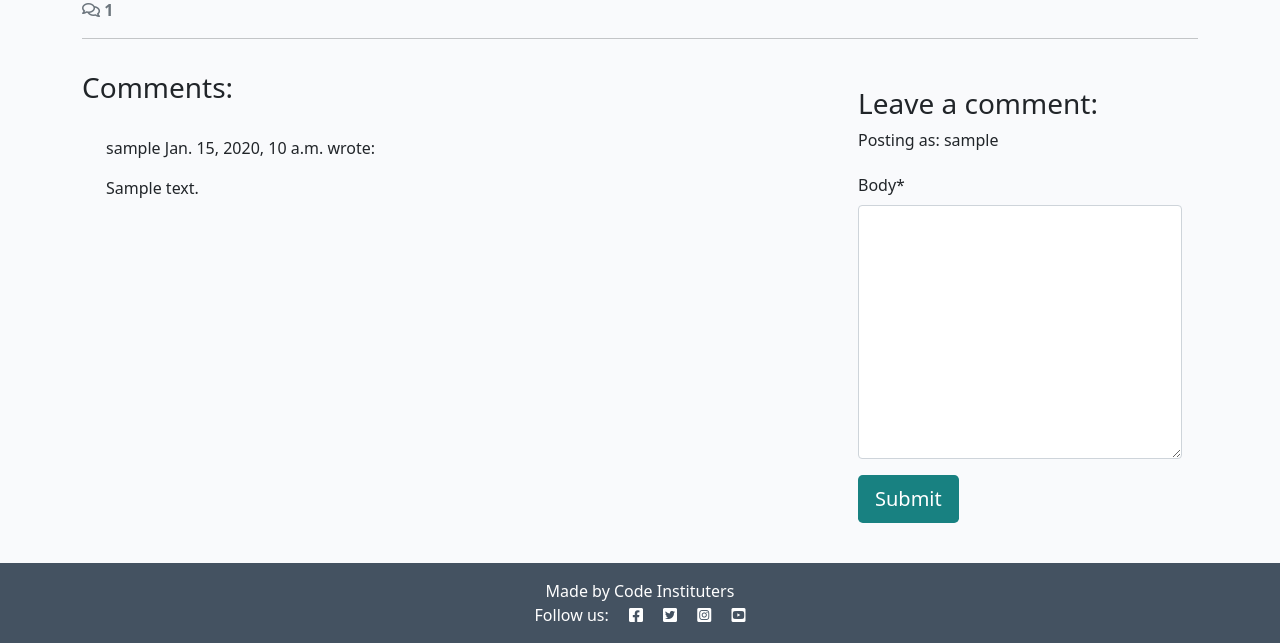
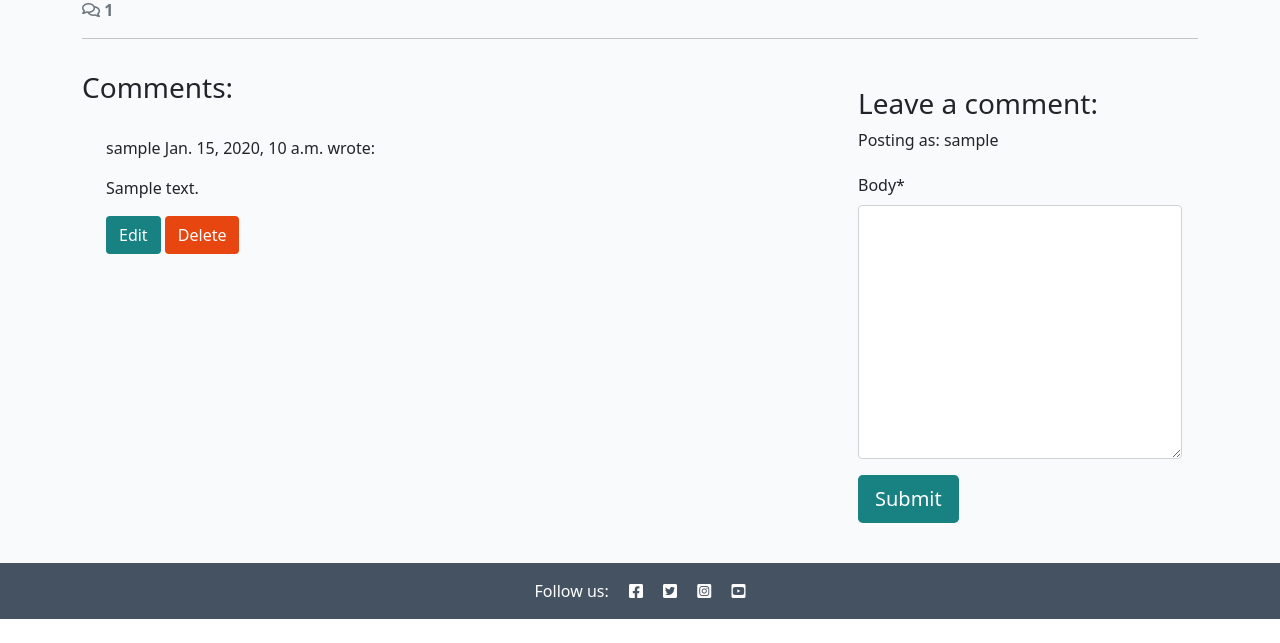
Before and after one commit to Hedgemonkey/django-blog, a Django app: a page that uses templates/base.html in a window 1280 px wide. Shown: the part 494-1137 px from the top of the page. After the commit the page ends 1113 px from the top, so only its background shows below. Run offline with Django 5.2, Linux system fonts and the light colour scheme; a user stored in the database is signed in; tables that the repository leaves empty hold one stand-in row (values such as "Sample post"); some libraries are stand-ins or nearby versions.

Commit message:
Add edit and delete for comments

```diff
--- a/about/templates/about/about.html
+++ b/about/templates/about/about.html
@@ -39,3 +39,7 @@
     </div>
 </div>
 {% endblock content %}
+
+{% block copyright %}
+<p class="m-0 text-center text-white">Made by Hedgemonkey Labs &copy; 2024</p>
+{% endblock %}
--- a/blog/templates/blog/post_detail.html
+++ b/blog/templates/blog/post_detail.html
@@ -66,6 +66,14 @@
                         This comment is awaiting approval
                     </p>
                     {% endif %}
+                    {% if user.is_authenticated and comment.author == user %}
+                    <button class="btn btn-edit" comment_id="{{ comment.id }}">
+                        Edit
+                    </button>
+                    <button class="btn btn-delete" comment_id="{{ comment.id }}">
+                        Delete
+                    </button>
+                    {% endif %}
                 </div>
                 <!-- Our for loop ends here -->
                 {% endfor %}
@@ -89,5 +97,33 @@
         </div>
     </div>
 </div>
+<!-- Delete confirmation modal -->
+<div class="modal fade" id="deleteModal" tabindex="-1"
+  aria-labelledby="deleteModalLabel" aria-hidden="true">
+  <div class="modal-dialog">
+    <div class="modal-content">
+      <div class="modal-header">
+        <h5 class="modal-title"
+          id="deleteModalLabel">Delete comment?</h5>
+        <button type="button" class="btn-close"
+          data-bs-dismiss="modal" aria-label="Close"></button>
+      </div>
+      <div class="modal-body">
+        Are you sure you want to delete your comment?
+        This action cannot be undone.
+      </div>
+      <div class="modal-footer">
+        <button type="button" class="btn btn-secondary"
+          data-bs-dismiss="modal">Close</button>
+        <a id="deleteConfirm" href="#" class="btn
+          btn-danger">Delete</a>
+      </div>
+    </div>
+  </div>
+</div>
 
 {% endblock content %}
+
+{% block extras %}
+<script src="{% static 'js/comments.js' %}"></script>
+{% endblock %}
--- a/blog/urls.py
+++ b/blog/urls.py
@@ -4,4 +4,6 @@ from django.urls import path
 urlpatterns = [
     path('', views.PostList.as_view(), name='home'),
     path('<slug:slug>/', views.post_detail, name='post_detail'),
+    path('<slug:slug>/edit_comment/<int:comment_id>', views.comment_edit, name='comment_edit'),
+    path('<slug:slug>/delete_comment/<int:comment_id>/', views.comment_delete, name='comment_delete'),
 ]
--- a/blog/views.py
+++ b/blog/views.py
@@ -1,7 +1,8 @@
-from django.shortcuts import render, get_object_or_404
+from django.shortcuts import render, get_object_or_404, reverse
 from django.views import generic
 from django.contrib import messages
-from .models import Post
+from django.http import HttpResponseRedirect
+from .models import Post, Comment
 from .forms import CommentForm
 
 # Create your views here.
@@ -48,3 +49,42 @@ def post_detail(request, slug):
             "comment_form": comment_form,
         },
     )
+
+def comment_edit(request, slug, comment_id):
+    """
+    view to edit comments
+    """
+    if request.method == "POST":
+
+        queryset = Post.objects.filter(status=1)
+        post = get_object_or_404(queryset, slug=slug)
+        comment = get_object_or_404(Comment, pk=comment_id)
+        comment_form = CommentForm(data=request.POST, instance=comment)
+
+        if comment_form.is_valid() and comment.author == request.user:
+            comment = comment_form.save(commit=False)
+            comment.post = post
+            comment.approved = False
+            comment.save()
+            messages.add_message(request, messages.SUCCESS, 'Comment Updated!')
+        else:
+            messages.add_message(request, messages.ERROR,
+                                 'Error updating comment!')
+
+    return HttpResponseRedirect(reverse('post_detail', args=[slug]))
+
+def comment_delete(request, slug, comment_id):
+    """
+    view to delete comments
+    """
+    queryset = Post.objects.filter(status=1)
+    post = get_object_or_404(queryset, slug=slug)
+    comment = get_object_or_404(Comment, pk=comment_id)
+
+    if comment.author == request.user:
+        comment.delete()
+        messages.add_message(request, messages.SUCCESS, 'Comment Deleted!')
+    else:
+        messages.add_message(request, messages.ERROR, 'Error deleting comment!')
+
+    return HttpResponseRedirect(reverse('post_detail', args=[slug]))
--- a/codestar/settings.py
+++ b/codestar/settings.py
@@ -32,7 +32,7 @@ SECRET_KEY = os.environ.get('SECRET_KEY')
 # SECURITY WARNING: don't run with debug turned on in production!
 DEBUG = False
 
-ALLOWED_HOSTS = ['.herokuapp.com', 'localhost', '127.0.0.1']
+ALLOWED_HOSTS = ['.herokuapp.com', 'localhost', '127.0.0.1', '146.200.38.49']
 
 CSRF_TRUSTED_ORIGINS = [
     "https://*.codeinstitute-ide.net/",
@@ -165,3 +165,4 @@ STATIC_ROOT = os.path.join(BASE_DIR, 'staticfiles')
 # https://docs.djangoproject.com/en/5.1/ref/settings/#default-auto-field
 
 DEFAULT_AUTO_FIELD = 'django.db.models.BigAutoField'
+#APPEND_SLASH = False
--- /dev/null
+++ b/static/js/comments.js
@@ -0,0 +1,46 @@
+const editButtons = document.getElementsByClassName("btn-edit");
+const commentText = document.getElementById("id_body");
+const commentForm = document.getElementById("commentForm");
+const submitButton = document.getElementById("submitButton");
+
+const deleteModal = new bootstrap.Modal(document.getElementById("deleteModal"));
+const deleteButtons = document.getElementsByClassName("btn-delete");
+const deleteConfirm = document.getElementById("deleteConfirm");
+
+/**
+* Initializes edit functionality for the provided edit buttons.
+*
+* For each button in the `editButtons` collection:
+* - Retrieves the associated comment's ID upon click.
+* - Fetches the content of the corresponding comment.
+* - Populates the `commentText` input/textarea with the comment's content for editing.
+* - Updates the submit button's text to "Update".
+* - Sets the form's action attribute to the `edit_comment/{commentId}` endpoint.
+*/
+for (let button of editButtons) {
+  button.addEventListener("click", (e) => {
+    let commentId = e.target.getAttribute("comment_id");
+    let commentContent = document.getElementById(`comment${commentId}`).innerText;
+    commentText.value = commentContent;
+    submitButton.innerText = "Update";
+    commentForm.setAttribute("action", `edit_comment/${commentId}`);
+  });
+}
+
+/**
+* Initializes deletion functionality for the provided delete buttons.
+*
+* For each button in the `deleteButtons` collection:
+* - Retrieves the associated comment's ID upon click.
+* - Updates the `deleteConfirm` link's href to point to the
+* deletion endpoint for the specific comment.
+* - Displays a confirmation modal (`deleteModal`) to prompt
+* the user for confirmation before deletion.
+*/
+for (let button of deleteButtons) {
+    button.addEventListener("click", (e) => {
+      let commentId = e.target.getAttribute("comment_id");
+      deleteConfirm.href = `delete_comment/${commentId}`;
+      deleteModal.show();
+    });
+  }
--- a/templates/base.html
+++ b/templates/base.html
@@ -106,7 +106,6 @@
     <!-- Footer -->
     <footer class="footer mt-auto py-3 dark-bg">
         {% block copyright %}
-        <p class="m-0 text-center text-white">Made by Code Instituters</p>
         {% endblock copyright %}
         <p class="m-0 text-center text-white">Follow us: <i class="fab fa-facebook-square ms-3"></i>
             <i class="fab fa-twitter-square ms-3"></i>
@@ -118,6 +117,9 @@
     <script src="https://cdn.jsdelivr.net/npm/bootstrap@5.0.1/dist/js/bootstrap.bundle.min.js"
         integrity="sha384-gtEjrD/SeCtmISkJkNUaaKMoLD0//ElJ19smozuHV6z3Iehds+3Ulb9Bn9Plx0x4" crossorigin="anonymous">
         </script>
+
+{% block extras %}
+{% endblock %}
 </body>
 
 </html>
```
Also changed, not shown: blog/admin.py (+10 -1 lines).
